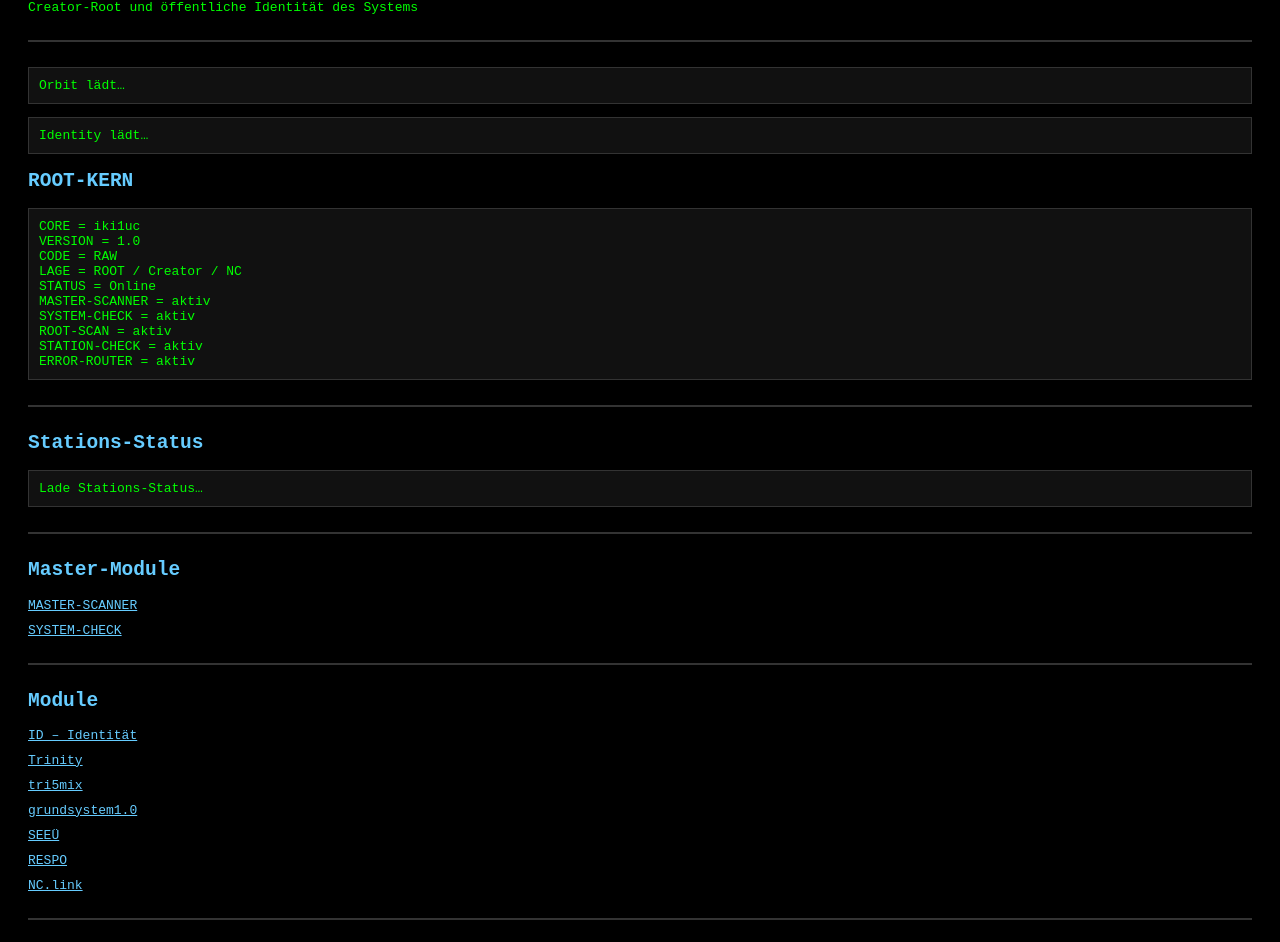
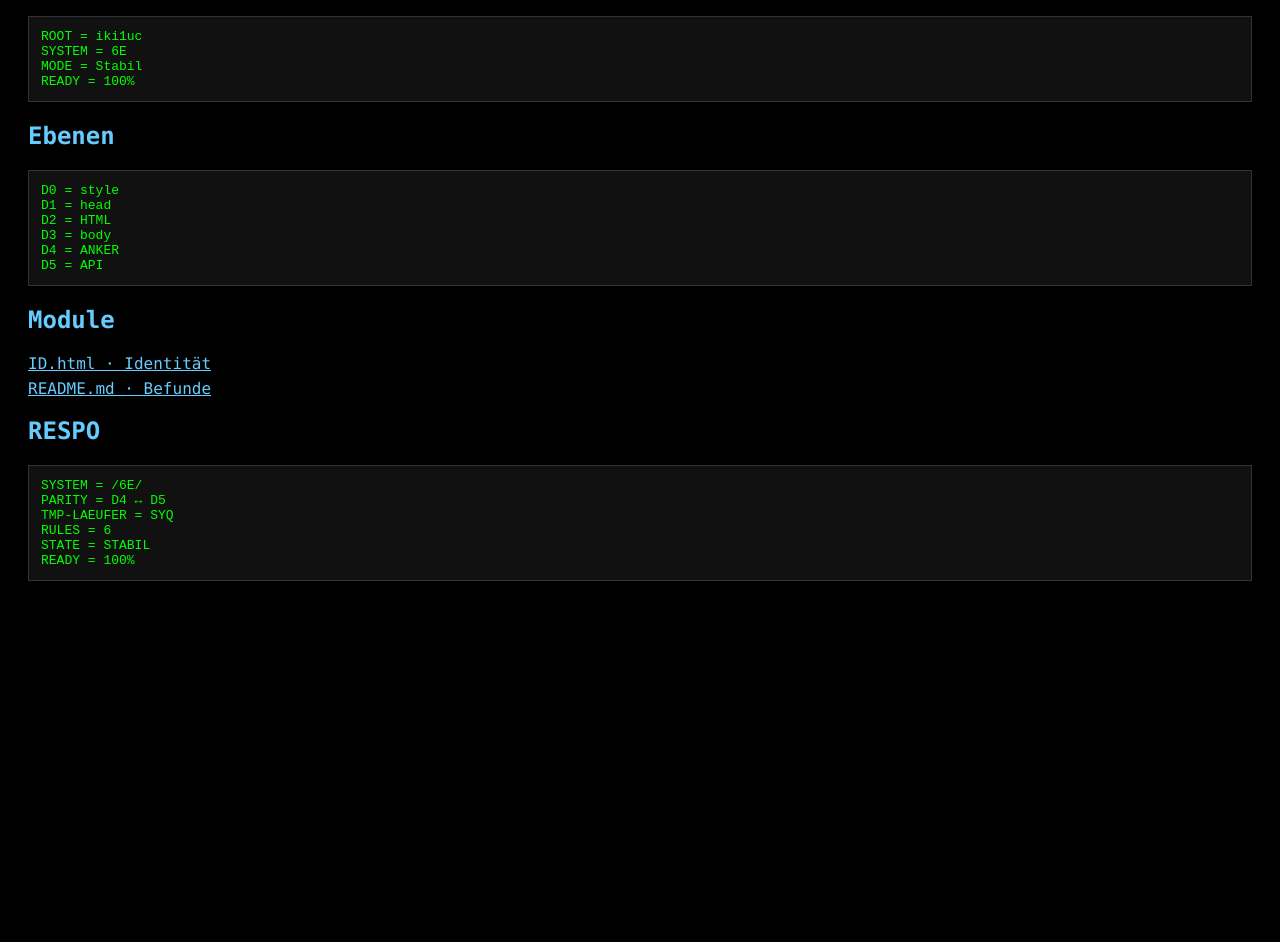
Before and after one commit to iki1uc/6e, a plain HTML site: page index.html in a window 1280 px wide. Shown: the part 93-1035 px from the top of the page. After the commit the page ends 800 px from the top, so only its background shows below. Drawn offline with Linux system fonts and the light colour scheme.

Commit message:
Update index.html

```diff
--- a/index.html
+++ b/index.html
@@ -2,94 +2,49 @@
 <html lang="de">
 <head>
 <meta charset="UTF-8">
-<title>iki1uc – ROOT</title>
-
+<title>6E · Würfel-System · iki1uc</title>
 <style>
-body { background:#000; color:#0f0; font-family:monospace; padding:20px; }
+body { background:#000; color:#0f0; font-family:Consolas; padding:20px; }
 h1, h2 { color:#6cf; }
-a { color:#6cf; display:block; margin:10px 0; }
-pre { background:#111; border:1px solid #333; padding:10px; }
-hr { border:1px solid #333; margin:25px 0; }
+a { color:#6cf; display:block; margin:6px 0; }
+pre { background:#111; border:1px solid #333; padding:12px; }
 </style>
 </head>
 
 <body>
 
-<h1>iki1uc – ROOT</h1>
-<p>Creator‑Root und öffentliche Identität des Systems</p>
+<h1>6E · Würfel-System · iki1uc</h1>
 
-<hr><pre id="orbit-status">Orbit lädt…</pre>
-<pre id="identity-status">Identity lädt…</pre>
-
-<script src="./root-orbit-scan.js"></script>
-<script src="./root-identity-scan.js"></script>
-<script src="./root-scan.js"></script>
-<script src="./system-check.js"></script>
-<script src="./root-station-check.js"></script>
-<script src="./error-router.js"></script>
-
-
-<h2>ROOT‑KERN</h2>
-<pre id="root-kern">
-CORE = iki1uc
-VERSION = 1.0
-CODE = RAW
-LAGE = ROOT / Creator / NC
-STATUS = Online
-MASTER-SCANNER = aktiv
-SYSTEM-CHECK = aktiv
-ROOT-SCAN = aktiv
-STATION-CHECK = aktiv
-ERROR-ROUTER = aktiv
+<pre>
+ROOT = iki1uc
+SYSTEM = 6E
+MODE = Stabil
+READY = 100%
 </pre>
 
-<hr>
-
-<h2>Stations‑Status</h2>
-<pre id="station-status">
-Lade Stations‑Status…
+<h2>Ebenen</h2>
+<pre>
+D0 = style
+D1 = head
+D2 = HTML
+D3 = body
+D4 = ANKER
+D5 = API
 </pre>
 
-<hr>
+<h2>Module</h2>
+<a href="./ID.html">ID.html · Identität</a>
+<a href="./README.md">README.md · Befunde</a>
 
-<h2>Master‑Module</h2>
-<a href="./Master-Kern/MASTER-SCANNER.html">MASTER‑SCANNER</a>
-<a href="./Master-Kern/system-check.item">SYSTEM‑CHECK</a>
-
-<hr>
-
-<h2>Module</h2>
-<a href="./ID.html">ID – Identität</a>
-<a href="./modules/Trinity/index.html">Trinity</a>
-<a href="./modules/tri5mix/index.html">tri5mix</a>
-<a href="./modules/grundsystem1.0/index.html">grundsystem1.0</a>
-<a href="./modules/SEEÜ/index.html">SEEÜ</a>
-<a href="./modules/RESPO/index.html">RESPO</a>
-<a href="./modules/NC.link/index.html">NC.link</a>
-
-<hr>
-
-<h2>Visual</h2>
-<a href="./visual/LAGE.html">LAGE‑Visual</a>
-<a href="./visual/Orbit.html">Orbit‑Visual</a>
-<a href="./visual/Identity.html">Identity‑Visual</a>
-
-<hr>
-
-<h2>Hinweis</h2>
+<h2>RESPO</h2>
 <pre>
-iki1uc ist der Ursprung.
-Alle anderen Module sind Ableitungen.
-Keine Engine‑Mechanismen werden hier dargestellt.
-MASTER-SCANNER, SYSTEM-CHECK, ROOT-SCAN und STATION-CHECK arbeiten neutral.
-ROOT ist real‑bildend.
+SYSTEM = /6E/
+PARITY = D4 ↔ D5
+TMP-LAEUFER = SYQ
+RULES = 6
+STATE = STABIL
+READY = 100%
 </pre>
-
-<!-- OPTIMUM SCRIPTS -->
-<script src="./root-station-check.js"></script>
-<script src="./system-check.js"></script>
-<script src="./error-router.js"></script>
-<script src="./root-scan.js"></script>
 
 </body>
 </html>
```
